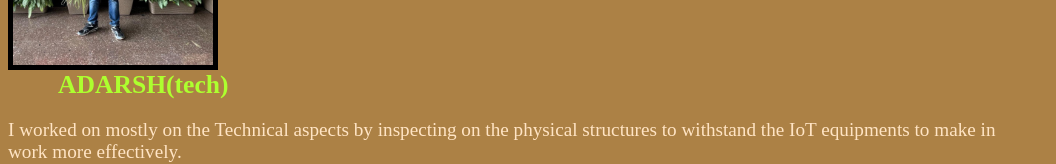
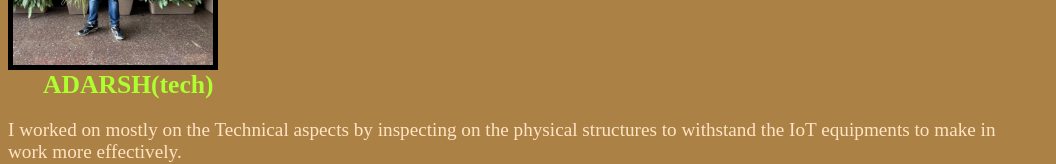
Before and after one commit to github-amogh/Iot, a plain HTML site: page index.html in a window 1280 px wide. Shown: the part 1219-1383 px from the top of the page, without its empty margins (0-1056 px from the left). Drawn offline with Linux system fonts and the light colour scheme.

Commit message:
Update index.html

```diff
--- a/index.html
+++ b/index.html
@@ -74,7 +74,7 @@ footer{
 
 <div>
 <img src="./p4.jpeg" alt="adarsh" style="border: 5px solid;  margin-left: -555px; margin-top: 100px;">
-<footer style="margin-left: 50px;"><b>ADARSH(tech)</b></footer>
+<footer style="margin-left: 35px;"><b>ADARSH(tech)</b></footer>
 <p style="color: bisque;">I worked on mostly on the Technical aspects by inspecting on the physical structures to withstand the IoT equipments to make in work more effectively.</p>
 
 </div>
```
